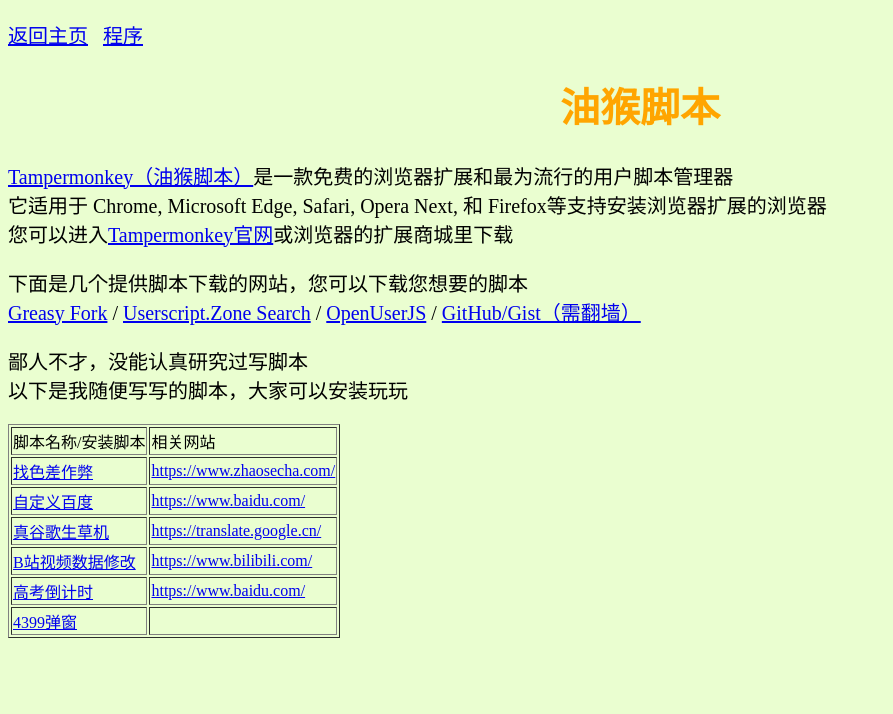
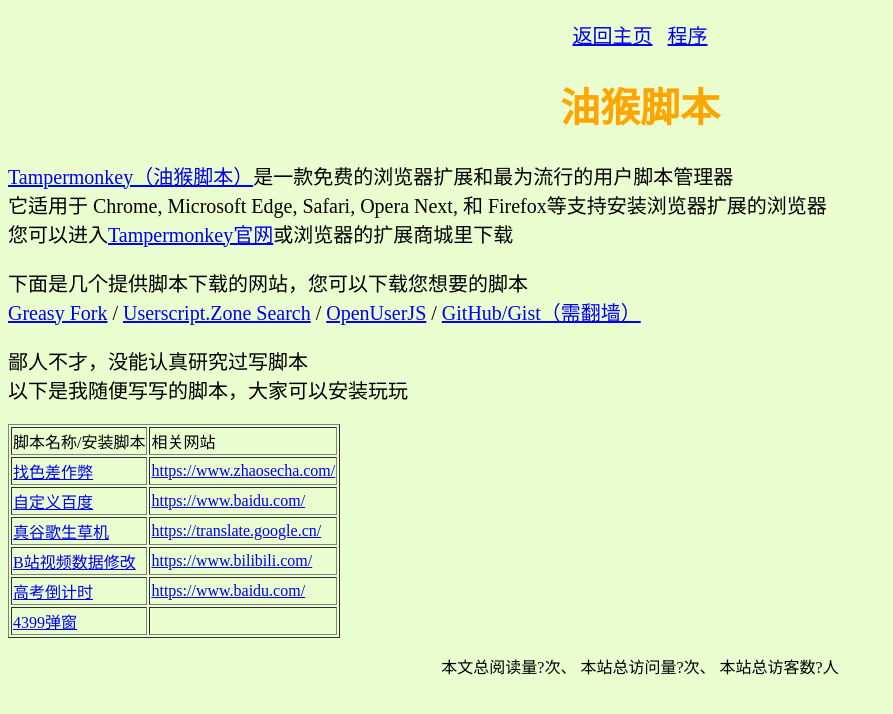
Before and after one commit to xkk1/xkk1.github.io, a Jekyll site: the page program/Tampermonkey/index.html, which Jekyll copies as it is, in a window 1280 px wide. Shown: the top 714 px of the page, without its empty margins (0-893 px from the left). Built offline with Jekyll 4.4.1, drawn with Linux system fonts in a browser that asks for light colours; comment, search, counter and statistics services are not loaded.

Commit message:
Update index.html

```diff
--- a/program/Tampermonkey/index.html
+++ b/program/Tampermonkey/index.html
@@ -8,14 +8,14 @@
     <link rel="stylesheet" type="text/css" href="../../main.css" />
 </head>
 <body>
-    <p id="xkk_p"><a href="/">返回主页</a>&nbsp;&nbsp;&nbsp;<a href="/program">程序</a></p>
-    <h1 id="xkk_h1">油猴脚本</h1>
-    <p id="xkk_p">
+    <p class="xkk_p center"><a href="/">返回主页</a>&nbsp;&nbsp;&nbsp;<a href="/program">程序</a></p>
+    <h1 class="xkk_h1">油猴脚本</h1>
+    <p class="xkk_p">
 <a href="https://www.tampermonkey.net/" target="_blank">Tampermonkey（油猴脚本）</a>是一款免费的浏览器扩展和最为流行的用户脚本管理器
 <br />它适用于 Chrome, Microsoft Edge, Safari, Opera Next, 和 Firefox等支持安装浏览器扩展的浏览器
 <br />您可以进入<a href="https://www.tampermonkey.net/" target="_blank">Tampermonkey官网</a>或浏览器的扩展商城里下载
     </p>
-    <p id="xkk_p">
+    <p class="xkk_p">
 下面是几个提供脚本下载的网站，您可以下载您想要的脚本
 <br />
 <a href="https://greasyfork.org/zh-CN" target="_blank">Greasy Fork</a>
@@ -26,7 +26,7 @@
 /
 <a href="https://gist.github.com/search?l=JavaScript&o=desc&q=%22%3D%3DUserScript%3D%3D%22&s=updated" target="_blank">GitHub/Gist（需翻墙）</a>
     </p>
-    <p id="xkk_p">
+    <p class="xkk_p">
 鄙人不才，没能认真研究过写脚本
 <br />以下是我随便写写的脚本，大家可以安装玩玩
 <br />
@@ -62,5 +62,11 @@
 <tr><td>400</td><td>500</td></tr>
 </table>
 -->
+<p style="text-align:center;">
+<span id="busuanzi_container_page_pv">本文总阅读量<span id="busuanzi_value_page_pv">?</span>次</span>、
+<span id="busuanzi_container_site_pv">本站总访问量<span id="busuanzi_value_site_pv">?</span>次</span>、
+<span id="busuanzi_container_site_uv">本站总访客数<span id="busuanzi_value_site_uv">?</span>人</span>
+</p>
+<script async src="//busuanzi.ibruce.info/busuanzi/2.3/busuanzi.pure.mini.js"></script>
 </body>
 </html>
```
